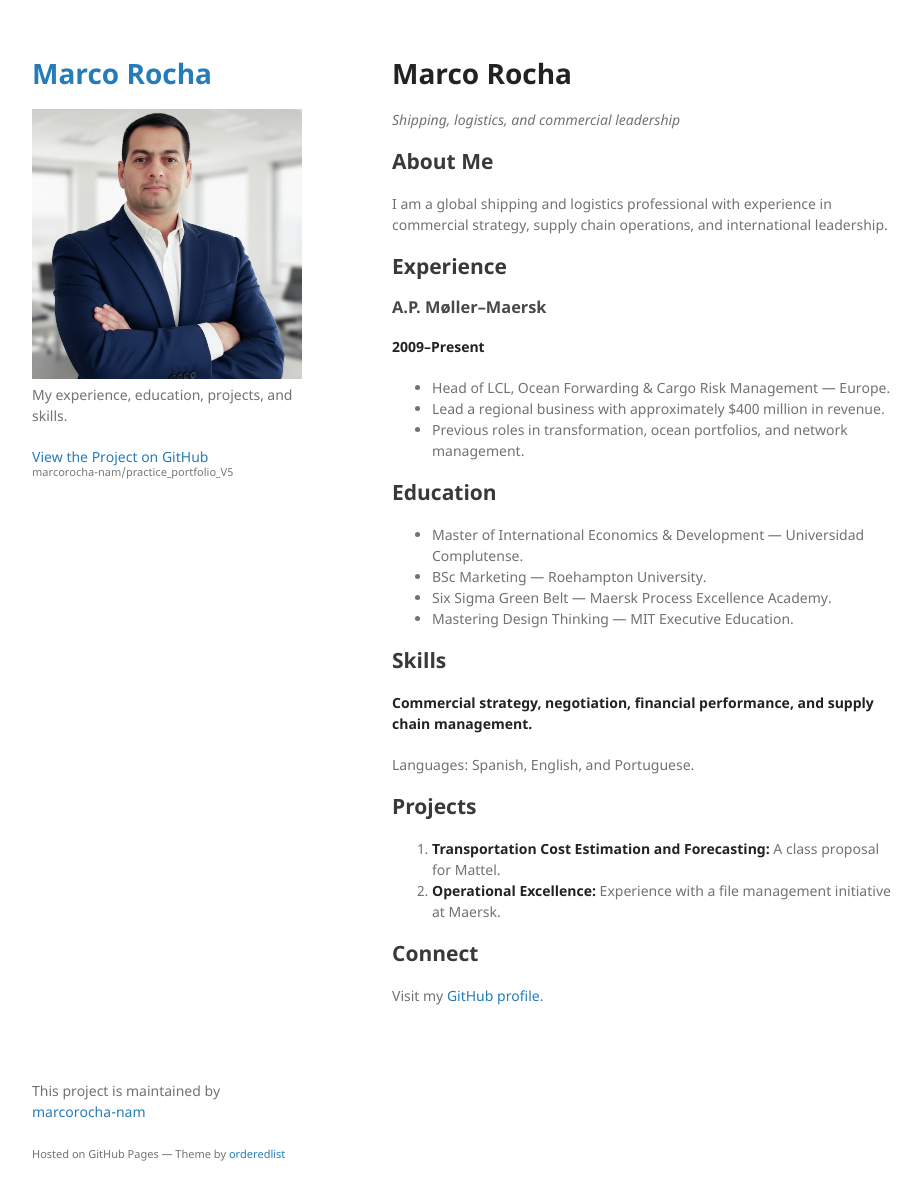
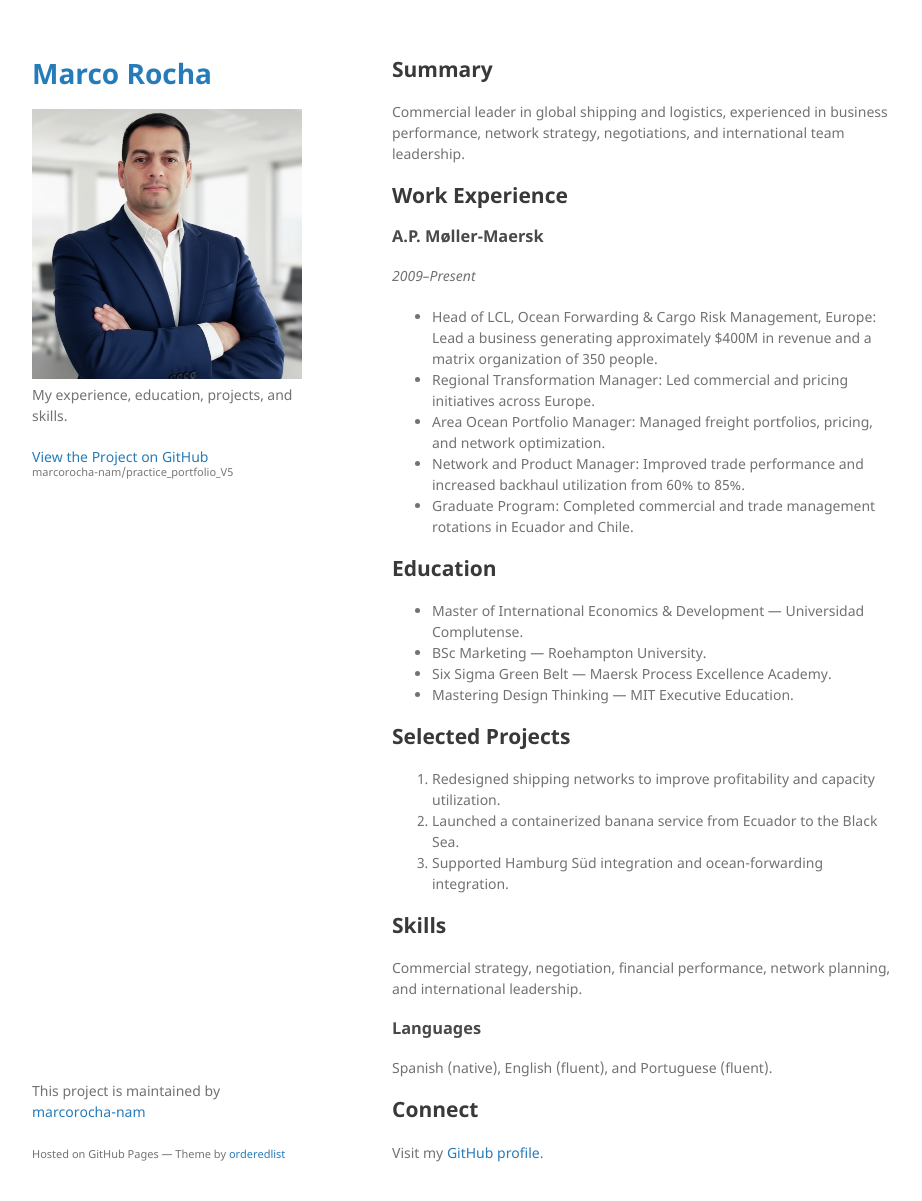
Before and after one commit to marcorocha-nam/practice_portfolio_V5, a Jekyll site: the page built from index.md, in a window 1280 px wide and 1233 px high. Shown: the top 1201 px of the window, without its empty margins (178-1100 px from the left). Built offline with Jekyll 4.4.1, drawn with Linux system fonts in a browser that asks for light colours; our own code applies the rules of GitHub Pages for plain Markdown files.

Commit message:
Shorten portfolio text

```diff
--- a/index.md
+++ b/index.md
@@ -2,22 +2,20 @@
 layout: default
 ---
 
-# Marco Rocha
+## Summary
 
-*Shipping, logistics, and commercial leadership*
+Commercial leader in global shipping and logistics, experienced in business performance, network strategy, negotiations, and international team leadership.
 
-## About Me
+## Work Experience
 
-I am a global shipping and logistics professional with experience in commercial strategy, supply chain operations, and international leadership.
+### A.P. Møller-Maersk
+*2009–Present*
 
-## Experience
-
-### A.P. Møller–Maersk
-**2009–Present**
-
-- Head of LCL, Ocean Forwarding & Cargo Risk Management — Europe.
-- Lead a regional business with approximately $400 million in revenue.
-- Previous roles in transformation, ocean portfolios, and network management.
+- Head of LCL, Ocean Forwarding & Cargo Risk Management, Europe: Lead a business generating approximately $400M in revenue and a matrix organization of 350 people.
+- Regional Transformation Manager: Led commercial and pricing initiatives across Europe.
+- Area Ocean Portfolio Manager: Managed freight portfolios, pricing, and network optimization.
+- Network and Product Manager: Improved trade performance and increased backhaul utilization from 60% to 85%.
+- Graduate Program: Completed commercial and trade management rotations in Ecuador and Chile.
 
 ## Education
 
@@ -26,16 +24,19 @@ I am a global shipping and logistics professional with experience in commercial
 - Six Sigma Green Belt — Maersk Process Excellence Academy.
 - Mastering Design Thinking — MIT Executive Education.
 
+## Selected Projects
+
+1. Redesigned shipping networks to improve profitability and capacity utilization.
+2. Launched a containerized banana service from Ecuador to the Black Sea.
+3. Supported Hamburg Süd integration and ocean-forwarding integration.
+
 ## Skills
 
-**Commercial strategy, negotiation, financial performance, and supply chain management.**
+Commercial strategy, negotiation, financial performance, network planning, and international leadership.
 
-Languages: Spanish, English, and Portuguese.
+### Languages
 
-## Projects
-
-1. **Transportation Cost Estimation and Forecasting:** A class proposal for Mattel.
-2. **Operational Excellence:** Experience with a file management initiative at Maersk.
+Spanish (native), English (fluent), and Portuguese (fluent).
 
 ## Connect
 
```
